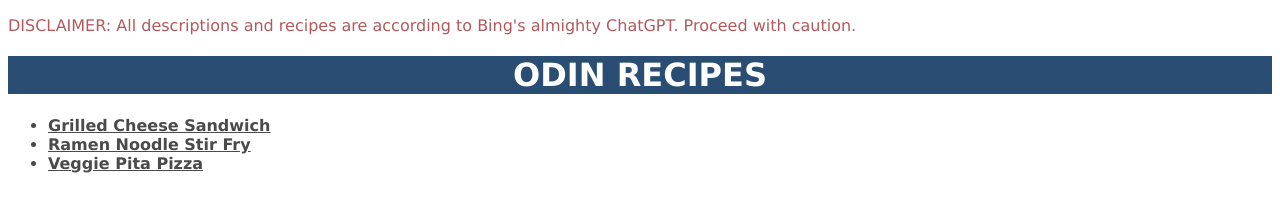
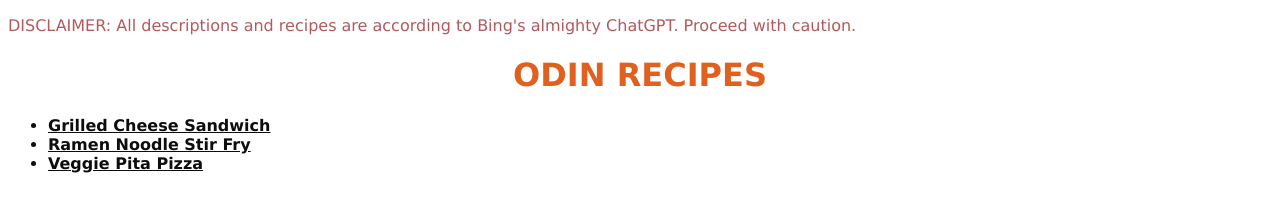
Before and after one commit to SupraSensum/TOP-project-recipes, a plain HTML site: page index.html in a window 1280 px wide. Drawn offline with Linux system fonts and the light colour scheme.

Commit message:
Begin matching Yummly styles
... because I have a terrible eye for design lol

Website in question:
https://www.yummly.com/

```diff
--- a/styles.css
+++ b/styles.css
@@ -1,5 +1,5 @@
 * {
-    color: #4a4a4a;
+    color: #0d0d0d;
 }
 
 body {
@@ -9,8 +9,7 @@ body {
 h1 {
     text-align: center;
     font-weight: bold;
-    color: #ffffff;
-    background-color: #2a4d73;
+    color: #e0611f;
 }
 
 .alert-text {
@@ -19,4 +18,5 @@ h1 {
 
 ul.recipe-list {
     font-weight: bold;
+    color: white;
 }
```
